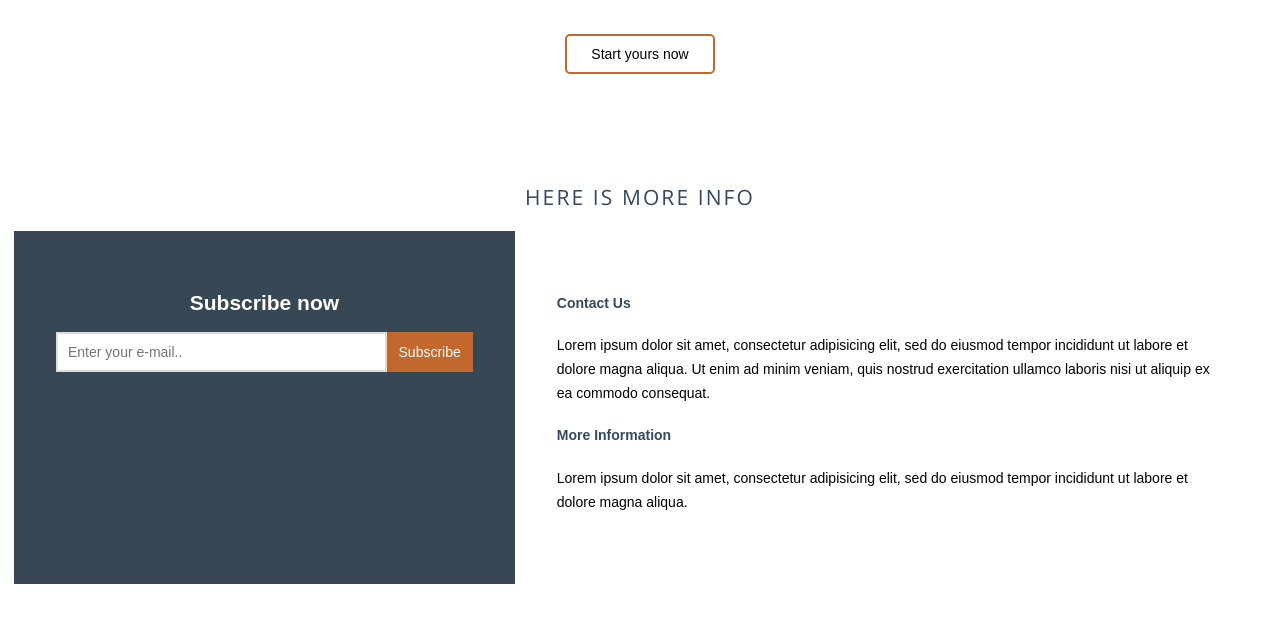
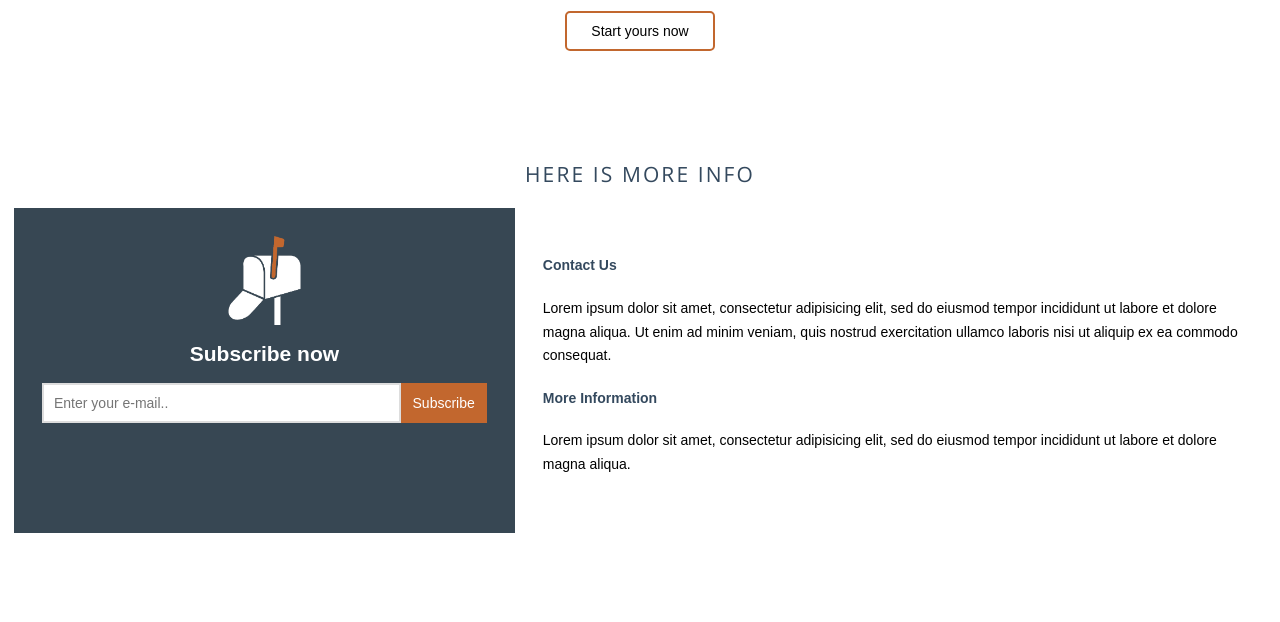
Before and after one commit to showtag/website, a plain HTML site: page index.html in a window 1280 px wide. Shown: the part 2142-2764 px from the top of the page. After the commit the page ends 2717 px from the top, so only its background shows below. Drawn offline with nearby package versions, Linux system fonts and the light colour scheme.

Commit message:
fixed size and padding for newsletter form

```diff
--- a/css/styles.css
+++ b/css/styles.css
@@ -37,8 +37,8 @@
     }
 
     .l-box-lrg {
-        padding: 3em;
-        padding-bottom: 4em;
+        padding: 2em;
+        padding-bottom: 3em;
         border-bottom: 1px solid rgba(0, 0, 0, 0.1);
     }
 
@@ -422,6 +422,14 @@
         position: relative;
     }
 
+    img#mailbox {
+        width: 30%;
+        display: block;
+        margin-left: auto;
+        margin-right: auto;
+        width: 20%;
+    }
+
 
 
 
--- a/index.html
+++ b/index.html
@@ -149,6 +149,7 @@
 
             <div class="pure-g ">
                 <div class="l-box-lrg pure-u-1 pure-u-md-2-5 subscribe-form">
+                    <img class="is-center" id="mailbox" src="img/mailbox.png">
                     <h2>Subscribe now</h2>
                     <form class="pure-form pure-form-stacked " >
                             <div class="submit-form" id="subscribe">
```
Also changed, not shown: img/mailbox.png (added).
